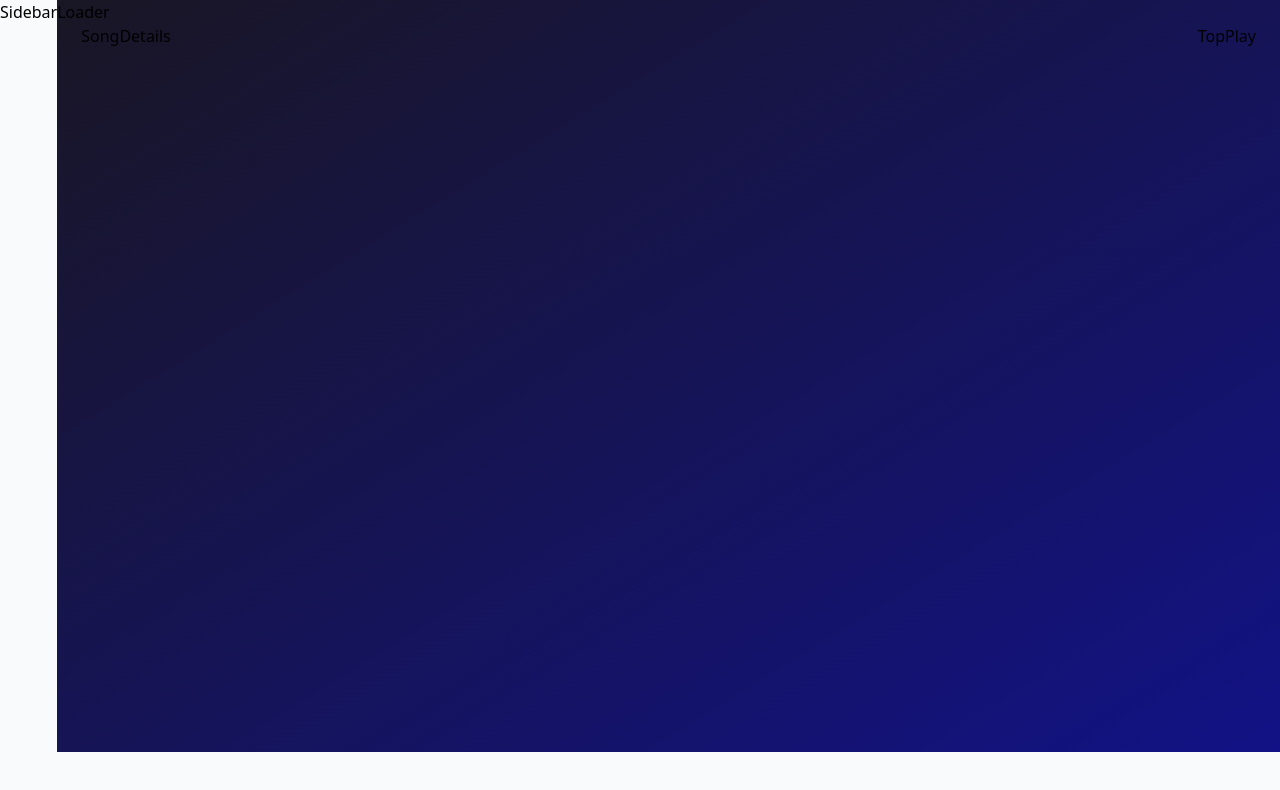
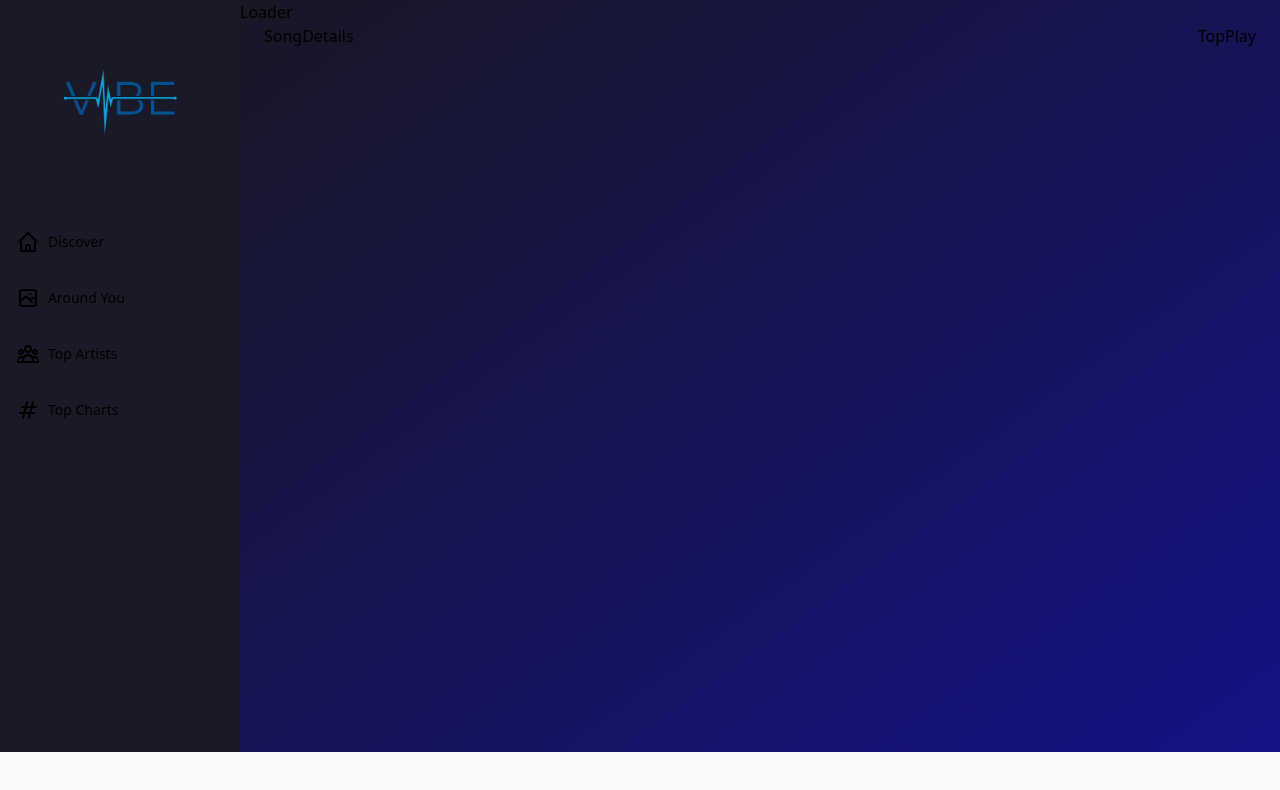
Before and after one commit to iamanshulkumar/vibe_music_app, a React (Vite) app: page /songs/1 in a window 1280 px wide. Shown: the top 790 px of the page. Built offline with nearby package versions, Linux system fonts and the light colour scheme.

Commit message:
working on sidebar

```diff
--- a/src/assets/index.js
+++ b/src/assets/index.js
@@ -1,5 +1,5 @@
 import loader from './loader.svg';
-import logo from './logo.svg';
+import logo from './vibe-logo.png';
 
 export {
   logo,
--- a/src/components/Sidebar.jsx
+++ b/src/components/Sidebar.jsx
@@ -1,5 +1,35 @@
-const Sidebar = () => (
-  <div>Sidebar</div>
+import { useState } from 'react';
+import { NavLink } from 'react-router-dom';
+import { RiCloseLine } from 'react-icons/ri';
+
+import { logo } from '../assets';
+import { links } from '../assets/constants';
+
+const NavLinks = ({ handleClick }) => (
+  <div className="mt-10">
+    {links.map((item) => (
+      <NavLink
+        key={item.name}
+        to={item.to}
+        className="flex flex-row justify-start items-center my-8 text-sm font-medium to-gray-400 hover:text-cyan-400"
+        onClick={() => handleClick && handleClick()}
+      >
+        <item.icon className="w-6 h-6 mr-2" />
+        {item.name}
+      </NavLink>
+    ))}
+  </div>
 );
 
+const Sidebar = () => {
+  const [mobileMenuOpen, setMobileMenuOpen] = useState(false);
+
+  return (
+    <div className="md:flex hidden flex-col w-[240px] py-10 px-4 bg-[#191928]">
+      <img src={logo} alt="logo" className="w-full h-30 object-contain" />
+      <NavLinks />
+    </div>
+  );
+};
+
 export default Sidebar;
```
Also changed, not shown: src/assets/vibe-logo.png (added).
